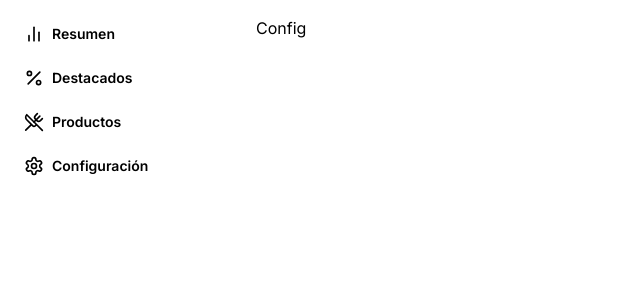
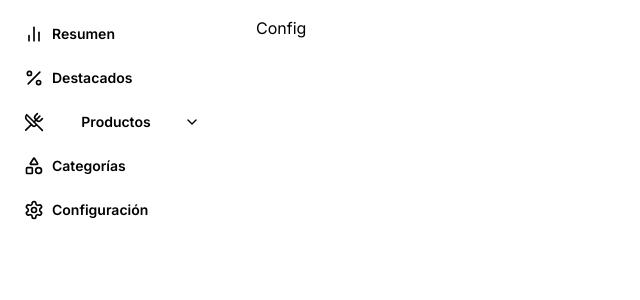
Before and after one commit to CristianTapia/dashboard, a Next.js app: page /dashboard/configuracion in a window 1280 px wide. Shown: the top 300 px of the page, without its empty margins (0-640 px from the left). Built offline with nearby package versions, Linux system fonts and the light colour scheme.

Commit message:
Adding collapsible button

```diff
--- a/app/dashboard/layout.tsx
+++ b/app/dashboard/layout.tsx
@@ -1,13 +1,10 @@
 "use client";
 
 import DashboardButton from "../ui/DashboardButton";
-import { ChartNoAxesColumn, Percent, UtensilsCrossed, Settings } from "lucide-react";
+import CollapsibleNavButton from "../ui/CollapsibleNavButton";
+import { ChartNoAxesColumn, Percent, UtensilsCrossed, Shapes, Settings } from "lucide-react";
 
-const size = 20;
-
-function iconProp(size: number) {
-  return size;
-}
+const iconSize = 20;
 
 export default function DashboardLayout({ children }: { children: React.ReactNode }) {
   return (
@@ -19,18 +16,20 @@ export default function DashboardLayout({ children }: { children: React.ReactNod
       >
         <nav>
           <ul className="gap-2 flex flex-col p-4">
-            <DashboardButton icon={<ChartNoAxesColumn size={iconProp(size)} />} name="Resumen" href="/dashboard" />
-            <DashboardButton icon={<Percent size={iconProp(size)} />} name="Destacados" href="/dashboard/destacados" />
-            <DashboardButton
-              icon={<UtensilsCrossed size={iconProp(size)} />}
-              name="Productos"
-              href="/dashboard/productos"
+            <DashboardButton icon={<ChartNoAxesColumn size={iconSize} />} name="Resumen" href="/dashboard" />
+            <DashboardButton icon={<Percent size={iconSize} />} name="Destacados" href="/dashboard/destacados" />
+
+            <CollapsibleNavButton
+              icon={<UtensilsCrossed size={iconSize} />}
+              label="Productos"
+              baseHref="/dashboard/productos"
+              items={[
+                { href: "/dashboard/productos/nuevo", label: "Agregar nuevos productos" },
+                { href: "/dashboard/productos", label: "Ver todos los productos" },
+              ]}
             />
-            <DashboardButton
-              icon={<Settings size={iconProp(size)} />}
-              name="Configuración"
-              href="/dashboard/configuracion"
-            />
+            <DashboardButton icon={<Shapes size={iconSize} />} name="Categorías" href="/dashboard/categorias" />
+            <DashboardButton icon={<Settings size={iconSize} />} name="Configuración" href="/dashboard/configuracion" />
           </ul>
         </nav>
       </aside>
--- /dev/null
+++ b/app/ui/CollapsibleNavButton.tsx
@@ -0,0 +1,63 @@
+"use client";
+
+import { useId, useState } from "react";
+import { usePathname } from "next/navigation";
+import Link from "next/link";
+import { ChevronDown } from "lucide-react";
+
+type SubItem = { href: string; label: string };
+
+export default function CollapsibleNavButton({
+  icon,
+  label,
+  baseHref,
+  items,
+  defaultOpen,
+}: {
+  icon: React.ReactNode;
+  label: string;
+  baseHref: string; // ej: "/dashboard/productos"
+  items: SubItem[];
+  defaultOpen?: boolean;
+}) {
+  const pathname = usePathname();
+  const [open, setOpen] = useState(defaultOpen ?? pathname?.startsWith(baseHref));
+  const panelId = useId();
+
+  return (
+    <li className="select-none">
+      <button
+        type="button"
+        onClick={() => setOpen((o) => !o)}
+        aria-expanded={open}
+        aria-controls={panelId}
+        className="w-full flex items-center gap-2 p-2 rounded-xl hover:bg-[var(--color-selected)]"
+      >
+        <span className="pr-1">{icon}</span>
+        <span className="flex-1 text-sm font-semibold">{label}</span>
+        <ChevronDown className={`h-4 w-4 transition-transform ${open ? "rotate-180" : "rotate-0"}`} />
+      </button>
+
+      <ul id={panelId} hidden={!open} className="mt-1 pl-9 pr-2 space-y-1">
+        {items.map((it) => {
+          const active = pathname === it.href;
+          return (
+            <li key={it.href}>
+              <Link
+                href={it.href}
+                className={`block rounded-lg px-2 py-1.5 text-sm
+                  ${
+                    active
+                      ? "bg-[var(--color-selected)] font-medium"
+                      : "text-[var(--color-category)] hover:bg-[var(--color-selected)]"
+                  }`}
+              >
+                {it.label}
+              </Link>
+            </li>
+          );
+        })}
+      </ul>
+    </li>
+  );
+}
```
